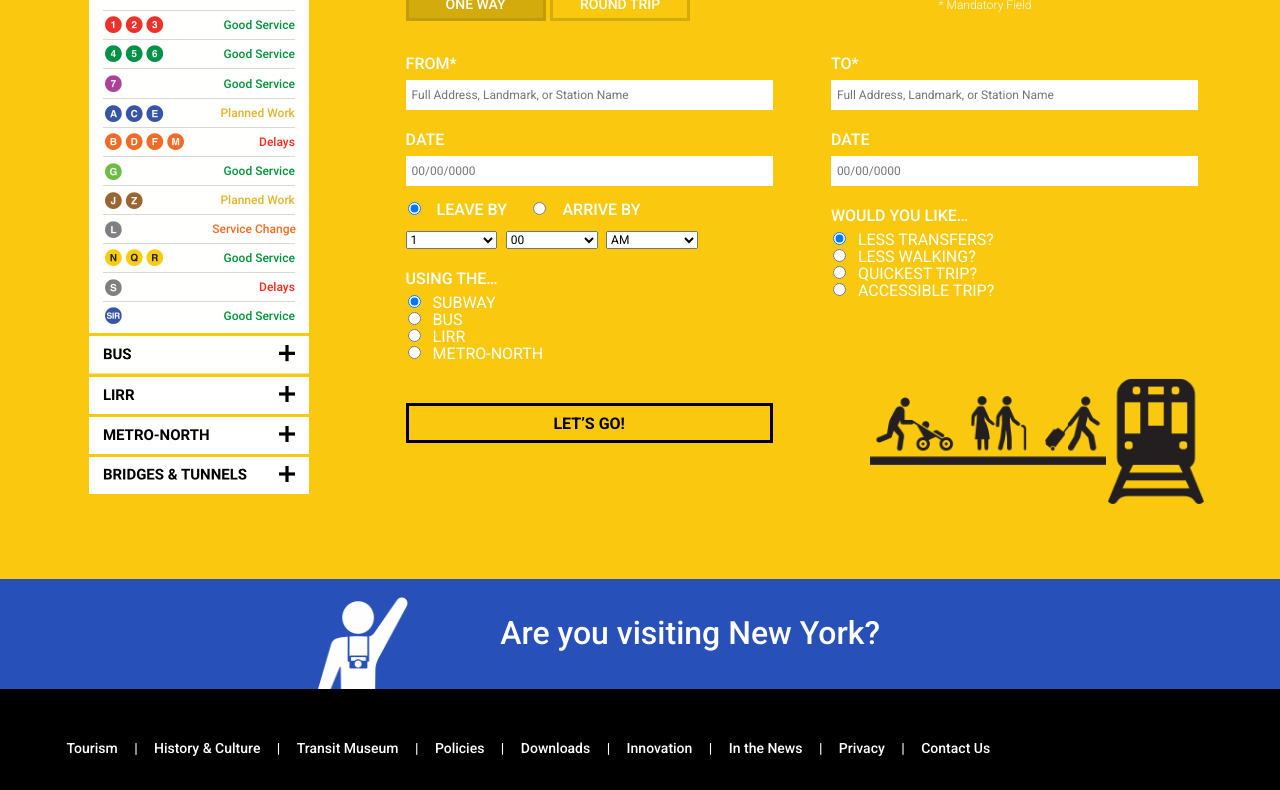
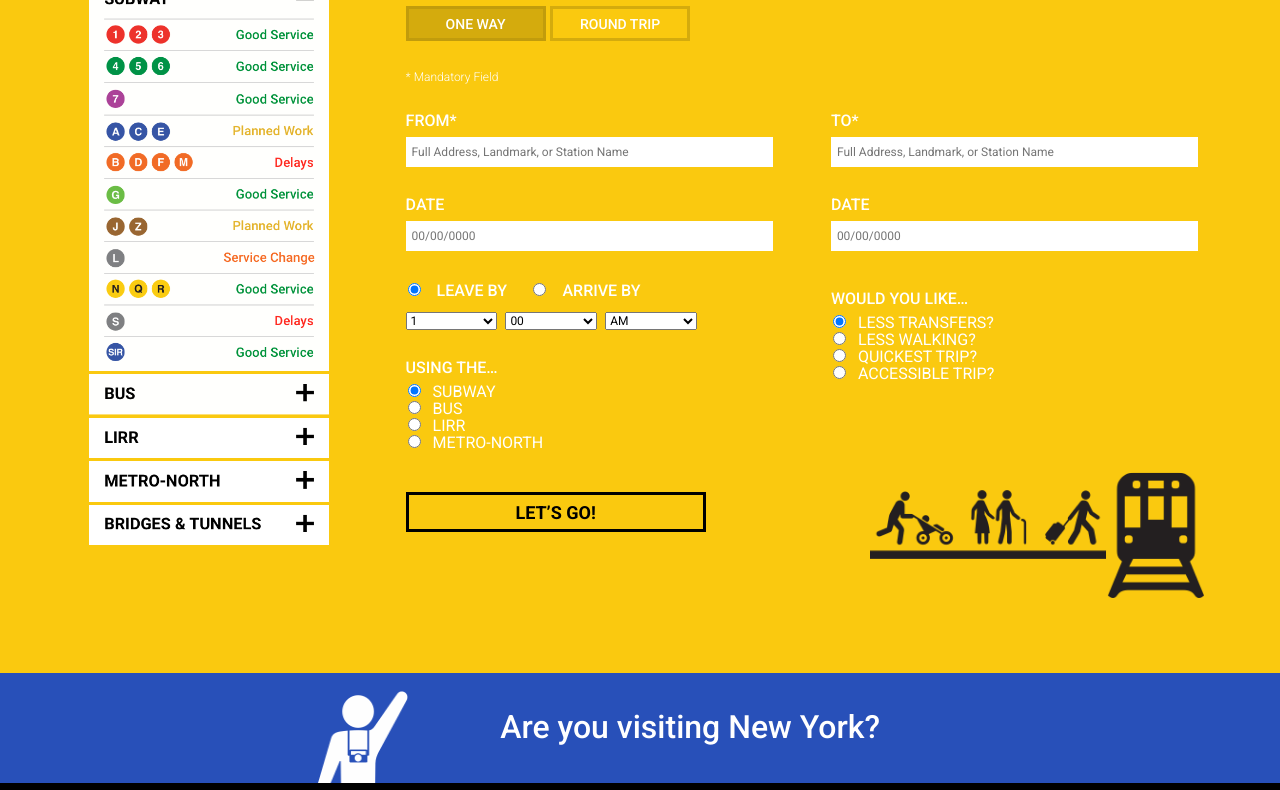
Before and after one commit to ChantelZapata/final_project_mta, a plain HTML site: page index.html in a window 1280 px wide. Shown: the part 259-1049 px from the top of the page. Drawn offline with nearby package versions, Linux system fonts and the light colour scheme.

Commit message:
cleaned up form

```diff
--- a/css/style.css
+++ b/css/style.css
@@ -135,7 +135,7 @@ header {
 }
 
 .service-status {
-     width: 220px;
+     width: 240px;
      margin-left: 4.101%;
      margin-top: 1.5625%;
      margin-bottom: 42px;
@@ -170,7 +170,7 @@ header {
 
 .tp-toprow {
      display: inline-block;
-     margin: 1.5625% 0 1.5625% 0;
+     margin: 18px 0 30px 0;
 }
 
 .tp-header {
@@ -179,7 +179,7 @@ header {
      font-size: 60px;
      color: rgba(255, 255, 255, 1);
      margin-bottom: 1.171%;
-     margin-top: 1.171%;
+     margin-top: 3%;
 }
 
 .dropdown {
@@ -216,7 +216,6 @@ header {
      font-weight: 300;
      font-size: 12px;
      color: rgba(255, 255, 255, 1);
-     margin-left: 244px;
 }
 
 .tp-column1 {
@@ -235,8 +234,18 @@ header {
      font-weight: 500;
      font-size: 16px;
      color: rgba(255, 255, 255, 1);
-     margin-top: 22px;
+     margin-top: 30px;
      margin-bottom: 8px;
+}
+
+.form-headers-like {
+     font-family: "Roboto", Helvetica, san-serif;
+     font-weight: 500;
+     font-size: 16px;
+     color: rgba(255, 255, 255, 1);
+     margin-top: 30px;
+     margin-bottom: 8px;
+     padding-top: 10px;
 }
 
 
@@ -265,10 +274,8 @@ header {
 
 .radiobuttn {
      font-size: 12px;
-     margin-left: 2px;
-     margin-right: 12px;
-     margin-bottom: 4px;
-     border: none;
+     margin: 0px 12px 4px 2px;
+     padding-top: 2px;
 }
 
 select {
@@ -280,12 +287,12 @@ select {
 }
 
 #letsgo-btn {
-     width: 100%;
+     width: 300px;
      height: 40px;
      border: solid 3px #000000;
      font-family: "Roboto", Helvetica, san-serif;
      font-weight: 700;
-     font-size: 16px;
+     font-size: 18px;
      color: #000000;
      background-color: #fac90f;
      margin-top: 40px;
@@ -293,7 +300,7 @@ select {
 
 
 .peopleicon {
-     margin-top: 78px;
+     margin-top: 20px;
      margin-right: 4.375%;
      width: 40%;
 }
--- a/index.html
+++ b/index.html
@@ -70,11 +70,12 @@
 <div class="trip-planner">
 	<h1 class="tp-header">TRIP PLANNER</h1>
 
-	<div class="tp-toprow">
+	<div class="tp-toprow alignleft">
 		<button id="one-way">ONE WAY</button>
 		<button id="round-trip">ROUND TRIP</button>
-		<span class="disclaimer">* Mandatory Field</span>
 	</div>
+
+	<div class="disclaimer clear">* Mandatory Field</div>
 
 	<div class="tp-column1 alignleft">
 		<form class="entry">
@@ -85,9 +86,10 @@
 
 			<br />
 			<br />
-				<input type="radio" class="radiobuttn" name="leavearrive" value="leaveby" checked><span class="form-headers">  LEAVE BY</span>
+			<br />
+				<input type="radio" class="radiobuttn" name="leavearrive" value="leaveby" checked><label class="form-headers">  LEAVE BY</label>
 				<span class="spacer"></span>
-				<input type="radio" class="radiobuttn" name="leavearrive" value="arriveby"><span class="form-headers">  ARRIVE BY</span><br>
+				<input type="radio" class="radiobuttn" name="leavearrive" value="arriveby"><label class="form-headers">  ARRIVE BY</labels><br>
 
  			<select class="dropdown" placeholder="1">
     		<option value="1">1</option>
@@ -120,29 +122,30 @@
   			</select>
 
 			<h2 class="form-headers">USING THE…</h2>
-			<input type="radio" class="radiobuttn" name="using" value="subway" checked><span class="form-subheaders">SUBWAY</span><br>
-			<input type="radio" class="radiobuttn" name="using" value="bus"><span class="form-subheaders">BUS</span><br>
-			<input type="radio" class="radiobuttn" name="using" value="lirr"><span class="form-subheaders">LIRR</span><br>
-			<input type="radio" class="radiobuttn" name="using" value="metronorth"><span class="form-subheaders">METRO-NORTH</span><br>
-			<input type="submit" name="submit" id="letsgo-btn" value="LET’S GO!">
-		</form>
+			<input type="radio" class="radiobuttn" name="using" value="subway" checked><label class="form-subheaders">SUBWAY</label><br>
+			<input type="radio" class="radiobuttn" name="using" value="bus"><label class="form-subheaders">BUS</label><br>
+			<input type="radio" class="radiobuttn" name="using" value="lirr"><label class="form-subheaders">LIRR</label><br>
+			<input type="radio" class="radiobuttn" name="using" value="metronorth"><label class="form-subheaders">METRO-NORTH</label><br>
 		</div>
 
 		<div class="tp-column2 alignright">
-		<form class="entry">
 				<h2 class="form-headers">TO*</h2>
 				<input type="text" class="field" placeholder="Full Address, Landmark, or Station Name">
 				<h2 class="form-headers">DATE</h2>
 				<input type="text" class="field" placeholder="00/00/0000">
 
-			<h2 class="form-headers">WOULD YOU LIKE…</h2>
-			<input type="radio" class="radiobuttn" name="like" value="lesstransfers" checked><span class="form-subheaders">LESS TRANSFERS?</span><br>
-			<input type="radio" class="radiobuttn" name="like" value="lesswalking"><span class="form-subheaders">LESS WALKING?</span><br>
-			<input type="radio" class="radiobuttn" name="like" value="quickest"><span class="form-subheaders">QUICKEST TRIP?</span><br>
-			<input type="radio" class="radiobuttn" name="like" value="accessible"><span class="form-subheaders">ACCESSIBLE TRIP?</span><br>
+				<h2 class="form-headers-like">WOULD YOU LIKE…</h2>
+				<input type="radio" class="radiobuttn" name="like" value="lesstransfers" checked><label class="form-subheaders">LESS TRANSFERS?</label><br>
+				<input type="radio" class="radiobuttn" name="like" value="lesswalking"><label class="form-subheaders">LESS WALKING?</label><br>
+				<input type="radio" class="radiobuttn" name="like" value="quickest"><label class="form-subheaders">QUICKEST TRIP?</label><br>
+				<input type="radio" class="radiobuttn" name="like" value="accessible"><label class="form-subheaders">ACCESSIBLE TRIP?</label><br>
+		</div>
+
+		<div class="tp-last-row clear">
+				<input type="submit" name="submit" id="letsgo-btn" class="alignleft" value="LET’S GO!">
+				<img src="images/peopleandtrains.png" alt="Boarding the Train" class="alignright peopleicon">
+		</div>
 		</form>
-	</div>
-	<img src="images/peopleandtrains.png" alt="Boarding the Train" class="alignright peopleicon">
 	</div>
 </div>
 </div>
```
Lines whose indentation alone changed are shown as unchanged.
